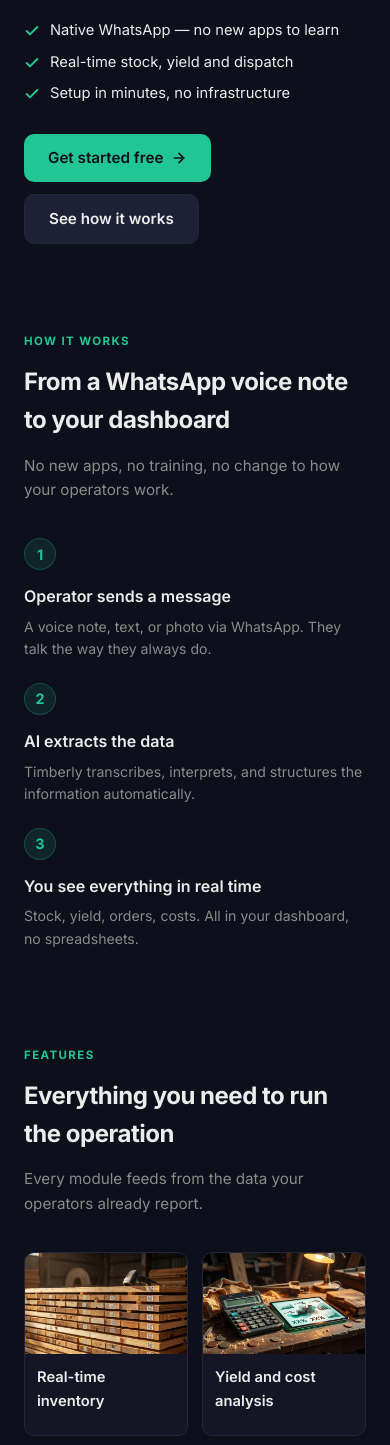
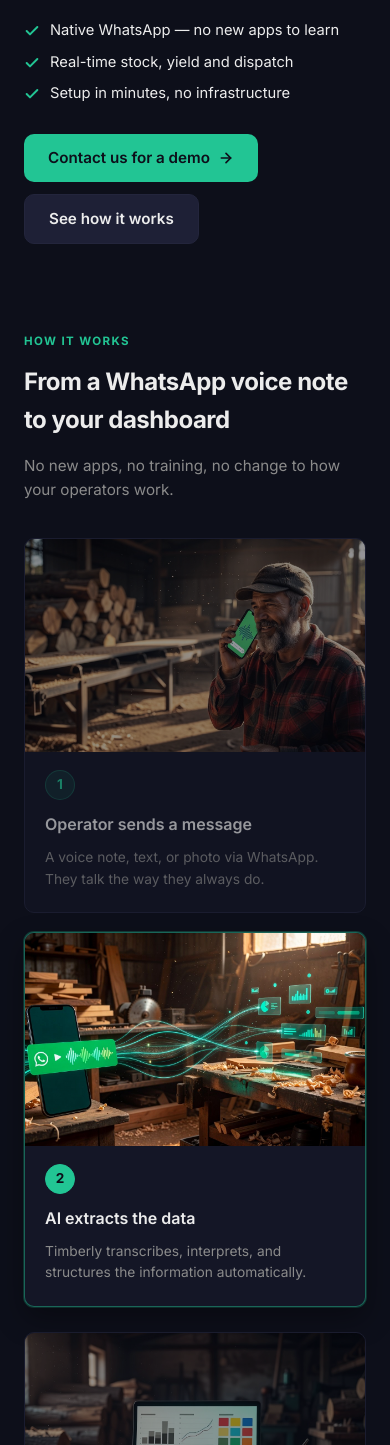
Before and after one commit to leandrotocalini/timber, a plain HTML site: page index.html in a window 390 px wide. Shown: the part 511-1956 px from the top of the page. Drawn offline with Linux system fonts and the light colour scheme.

Commit message:
feat: step images with auto-cycle highlight, contact-driven CTA
How it works section gets 3 hi-res xAI step images (operator+phone,
data flow, dashboard) with a JS auto-cycle that highlights one step at
a time (2.8s per step, pauses on hover, respects prefers-reduced-motion).

Other changes per Leandro:
- Removed "In production" stats section (6/12/3) — premature credibility
- Hero badge: "AI-powered sawmill platform" → "Artificial Intelligence
  specialized in sawmills" (and ES/PT)
- CTAs go to mailto:info@timber.to with subject prefilled instead of
  app.timber.to (hero + final CTA both)
- Final CTA copy now mentions trial/demo via email

Net page height: desktop −45px and mobile −401px vs v1, despite adding
step photos. Total 11 hi-res xAI images (1 hero + 3 steps + 6 features
+ 1 CTA), all text-free for trilingual reuse.

Co-Authored-By: Claude Opus 4.7 (1M context) <noreply@anthropic.com>

```diff
--- a/index.html
+++ b/index.html
@@ -242,30 +242,72 @@
       margin-bottom: 36px;
     }
 
-    /* Steps — compact, 3 in a row, no card backgrounds */
+    /* Steps — image-driven cards with auto-cycle highlight */
     #how { padding-top: 56px; padding-bottom: 56px; }
     .steps {
       display: grid;
       grid-template-columns: repeat(3, 1fr);
-      gap: 28px;
+      gap: 18px;
     }
-    .step { padding: 0; }
+    .step {
+      background: var(--bg-card);
+      border: 1px solid var(--border);
+      border-radius: var(--radius);
+      overflow: hidden;
+      opacity: 0.62;
+      transition: opacity 0.6s ease, transform 0.6s ease, border-color 0.6s ease, box-shadow 0.6s ease;
+    }
+    .step.active {
+      opacity: 1;
+      transform: translateY(-3px);
+      border-color: rgba(34, 197, 148, 0.45);
+      box-shadow: 0 12px 28px rgba(0, 0, 0, 0.35), 0 0 0 1px rgba(34, 197, 148, 0.25);
+    }
+    .step-image {
+      width: 100%;
+      aspect-ratio: 16 / 10;
+      object-fit: cover;
+      display: block;
+      background: var(--bg-secondary);
+      transition: filter 0.6s ease;
+      filter: saturate(0.85) brightness(0.92);
+    }
+    .step.active .step-image {
+      filter: saturate(1.05) brightness(1.02);
+    }
+    .step-body {
+      padding: 18px 20px 22px;
+      display: flex;
+      flex-direction: column;
+      gap: 6px;
+    }
     .step-number {
       display: inline-flex;
       align-items: center;
       justify-content: center;
-      width: 32px;
-      height: 32px;
+      width: 30px;
+      height: 30px;
       border-radius: 50%;
       background: var(--accent-dim);
       color: var(--accent);
       font-weight: 700;
-      font-size: 0.9rem;
-      margin-bottom: 14px;
+      font-size: 0.85rem;
       border: 1px solid rgba(34, 197, 148, 0.25);
+      margin-bottom: 6px;
+      transition: background 0.6s ease, border-color 0.6s ease;
     }
-    .step h3 { font-size: 1rem; font-weight: 600; margin-bottom: 6px; }
-    .step p { color: var(--text-muted); font-size: 0.88rem; line-height: 1.6; }
+    .step.active .step-number {
+      background: var(--accent);
+      color: var(--bg);
+      border-color: var(--accent);
+    }
+    .step h3 { font-size: 1rem; font-weight: 600; margin-bottom: 4px; }
+    .step p { color: var(--text-muted); font-size: 0.86rem; line-height: 1.55; }
+
+    @media (prefers-reduced-motion: reduce) {
+      .step { opacity: 1; transition: none; }
+      .step .step-image { filter: none; }
+    }
 
     /* Features — 3x2 grid with photos */
     .feature-grid {
@@ -426,7 +468,7 @@
             </li>
           </ul>
           <div class="hero-actions">
-            <a href="https://app.timber.to" class="btn-primary">
+            <a href="mailto:info@timber.to?subject=Timberly%20%E2%80%94%20demo%20%2F%20pruebas" class="btn-primary">
               <span data-i18n="hero_cta"></span>
               <svg class="arrow-icon" viewBox="0 0 24 24" fill="none" stroke="currentColor" stroke-width="2.5" stroke-linecap="round" stroke-linejoin="round"><path d="M5 12h14"/><path d="m12 5 7 7-7 7"/></svg>
             </a>
@@ -447,19 +489,28 @@
       <p class="subtitle" data-i18n="how_subtitle"></p>
       <div class="steps">
         <div class="step">
+          <img class="step-image" src="images/step-1-message.jpg" alt="" loading="lazy">
+          <div class="step-body">
             <div class="step-number">1</div>
             <h3 data-i18n="step1_title"></h3>
             <p data-i18n="step1_text"></p>
           </div>
+        </div>
         <div class="step">
+          <img class="step-image" src="images/step-2-ai.jpg" alt="" loading="lazy">
+          <div class="step-body">
             <div class="step-number">2</div>
             <h3 data-i18n="step2_title"></h3>
             <p data-i18n="step2_text"></p>
           </div>
+        </div>
         <div class="step">
+          <img class="step-image" src="images/step-3-dashboard.jpg" alt="" loading="lazy">
+          <div class="step-body">
             <div class="step-number">3</div>
             <h3 data-i18n="step3_title"></h3>
             <p data-i18n="step3_text"></p>
+          </div>
         </div>
       </div>
     </div>
@@ -517,35 +568,13 @@
     </div>
   </section>
 
-  <section class="proof">
-    <div class="container">
-      <p class="section-label" data-i18n="proof_label"></p>
-      <h2 data-i18n="proof_title"></h2>
-      <p class="subtitle" data-i18n="proof_subtitle"></p>
-      <div class="stats">
-        <div class="stat">
-          <div class="stat-value">6</div>
-          <div class="stat-label" data-i18n="stat1"></div>
-        </div>
-        <div class="stat">
-          <div class="stat-value">12</div>
-          <div class="stat-label" data-i18n="stat2"></div>
-        </div>
-        <div class="stat">
-          <div class="stat-value">3</div>
-          <div class="stat-label" data-i18n="stat3"></div>
-        </div>
-      </div>
-    </div>
-  </section>
-
   <section class="final-cta">
     <div class="container">
       <div class="cta-grid">
         <div class="cta-copy">
           <h2 data-i18n="cta_title"></h2>
           <p data-i18n="cta_sub"></p>
-          <a href="https://app.timber.to" class="btn-primary">
+          <a href="mailto:info@timber.to?subject=Timberly%20%E2%80%94%20demo%20%2F%20pruebas" class="btn-primary">
             <span data-i18n="cta_btn"></span>
             <svg class="arrow-icon" viewBox="0 0 24 24" fill="none" stroke="currentColor" stroke-width="2.5" stroke-linecap="round" stroke-linejoin="round"><path d="M5 12h14"/><path d="m12 5 7 7-7 7"/></svg>
           </a>
@@ -574,13 +603,13 @@
         nav_how: "How it works",
         nav_features: "Features",
         nav_cta: "Sign in",
-        hero_badge: "AI-powered sawmill platform",
+        hero_badge: "Artificial Intelligence specialized in sawmills",
         hero_title: 'From <span class="highlight">logs</span> to <span class="highlight">insights</span>.',
         hero_slogan: "AI agents that run your sawmill operations — so you can focus on what matters.",
         hero_bullet1: "Native WhatsApp — no new apps to learn",
         hero_bullet2: "Real-time stock, yield and dispatch",
         hero_bullet3: "Setup in minutes, no infrastructure",
-        hero_cta: "Get started free",
+        hero_cta: "Contact us for a demo",
         hero_how: "See how it works",
         how_label: "How it works",
         how_title: "From a WhatsApp voice note to your dashboard",
@@ -606,15 +635,9 @@
         f5_text: "Ask what to prioritize, if an order is at risk, or how an operator performed.",
         f6_title: "Full traceability",
         f6_text: "From the log to dispatch. Every movement is recorded with operator and time.",
-        proof_label: "In production",
-        proof_title: "Built with real sawmills",
-        proof_subtitle: "Designed working side by side with operators and supervisors in Misiones, Argentina.",
-        stat1: "Process stages",
-        stat2: "Event types",
-        stat3: "Languages",
         cta_title: "Start running your sawmill smarter today",
-        cta_sub: "Setup in minutes. Your operators don't need to learn anything new.",
-        cta_btn: "Try Timberly",
+        cta_sub: "Trial, demo and trial period at no cost. Email us at info@timber.to.",
+        cta_btn: "Contact us for a demo",
         footer: "&copy; 2026 Timberly. Made in Misiones, Argentina.",
         footer_privacy: "Privacy Policy",
         footer_terms: "Terms of Service",
@@ -623,13 +646,13 @@
         nav_how: "Cómo funciona",
         nav_features: "Funcionalidades",
         nav_cta: "Ingresar",
-        hero_badge: "Plataforma con IA para aserraderos",
+        hero_badge: "Inteligencia Artificial especializada en aserraderos",
         hero_title: 'De <span class="highlight">rollizos</span> a <span class="highlight">datos</span>.',
         hero_slogan: "Agentes de IA que operan tu aserradero — para que vos te enfoques en lo que importa.",
         hero_bullet1: "WhatsApp nativo — sin apps nuevas para aprender",
         hero_bullet2: "Stock, rendimiento y despacho en tiempo real",
         hero_bullet3: "Configuración en minutos, sin infraestructura",
-        hero_cta: "Empezar gratis",
+        hero_cta: "Contactate por una demo",
         hero_how: "Ver cómo funciona",
         how_label: "Cómo funciona",
         how_title: "De un audio de WhatsApp a datos en tu dashboard",
@@ -655,15 +678,9 @@
         f5_text: "Preguntale qué priorizar, si un pedido está en riesgo, o cómo rindió un operador.",
         f6_title: "Trazabilidad completa",
         f6_text: "Desde el rollizo hasta el despacho. Cada movimiento queda registrado.",
-        proof_label: "En producción",
-        proof_title: "Diseñado con aserraderos reales",
-        proof_subtitle: "Construido trabajando codo a codo con operadores y supervisores en Misiones, Argentina.",
-        stat1: "Etapas de proceso",
-        stat2: "Tipos de evento",
-        stat3: "Idiomas",
         cta_title: "Empezá a controlar tu aserradero hoy",
-        cta_sub: "Configuración en minutos. Tus operadores no necesitan aprender nada nuevo.",
-        cta_btn: "Probar Timberly",
+        cta_sub: "Pruebas, demo y período de prueba sin costo. Escribinos a info@timber.to.",
+        cta_btn: "Contactate por una demo",
         footer: "&copy; 2026 Timberly. Hecho en Misiones, Argentina.",
         footer_privacy: "Política de privacidad",
         footer_terms: "Términos del servicio",
@@ -672,13 +689,13 @@
         nav_how: "Como funciona",
         nav_features: "Funcionalidades",
         nav_cta: "Entrar",
-        hero_badge: "Plataforma com IA para serrarias",
+        hero_badge: "Inteligência Artificial especializada em serrarias",
         hero_title: 'De <span class="highlight">toras</span> a <span class="highlight">dados</span>.',
         hero_slogan: "Agentes de IA que operam sua serraria — para que você foque no que importa.",
         hero_bullet1: "WhatsApp nativo — sem apps novos para aprender",
         hero_bullet2: "Estoque, rendimento e despacho em tempo real",
         hero_bullet3: "Configuração em minutos, sem infraestrutura",
-        hero_cta: "Começar grátis",
+        hero_cta: "Fale conosco para uma demo",
         hero_how: "Veja como funciona",
         how_label: "Como funciona",
         how_title: "De um áudio no WhatsApp a dados no seu dashboard",
@@ -704,15 +721,9 @@
         f5_text: "Pergunte o que priorizar, se um pedido está em risco, ou como um operador rendeu.",
         f6_title: "Rastreabilidade completa",
         f6_text: "Da tora ao despacho. Cada movimento fica registrado.",
-        proof_label: "Em produção",
-        proof_title: "Projetado com serrarias reais",
-        proof_subtitle: "Construído trabalhando lado a lado com operadores e supervisores em Misiones, Argentina.",
-        stat1: "Etapas de processo",
-        stat2: "Tipos de evento",
-        stat3: "Idiomas",
         cta_title: "Comece a controlar sua serraria hoje",
-        cta_sub: "Configuração em minutos. Seus operadores não precisam aprender nada novo.",
-        cta_btn: "Experimentar Timberly",
+        cta_sub: "Teste, demo e período de avaliação sem custo. Escreva para info@timber.to.",
+        cta_btn: "Fale conosco para uma demo",
         footer: "&copy; 2026 Timberly. Feito em Misiones, Argentina.",
         footer_privacy: "Política de privacidade",
         footer_terms: "Termos de serviço",
@@ -752,6 +763,32 @@
     });
 
     setLang(detectLang());
+
+    // Auto-cycle highlight on "Cómo funciona" steps. Pauses on hover. Disabled if user prefers reduced motion.
+    (function cycleSteps() {
+      var steps = Array.from(document.querySelectorAll("#how .step"));
+      if (steps.length === 0) return;
+      var reduce = window.matchMedia("(prefers-reduced-motion: reduce)").matches;
+      if (reduce) {
+        steps.forEach(function (s) { s.classList.add("active"); });
+        return;
+      }
+
+      var i = 0;
+      function tick() {
+        steps.forEach(function (s, idx) { s.classList.toggle("active", idx === i); });
+        i = (i + 1) % steps.length;
+      }
+      tick();
+      var timer = setInterval(tick, 2800);
+
+      // Pause on hover, resume on leave (use the section as the hover target).
+      var section = document.getElementById("how");
+      if (section) {
+        section.addEventListener("mouseenter", function () { clearInterval(timer); }, { passive: true });
+        section.addEventListener("mouseleave", function () { timer = setInterval(tick, 2800); }, { passive: true });
+      }
+    })();
   </script>
 
 </body>
```
Also changed, not shown: images/step-1-message.jpg (added), images/step-2-ai.jpg (added), images/step-3-dashboard.jpg (added). Lines whose indentation alone changed are shown as unchanged.
